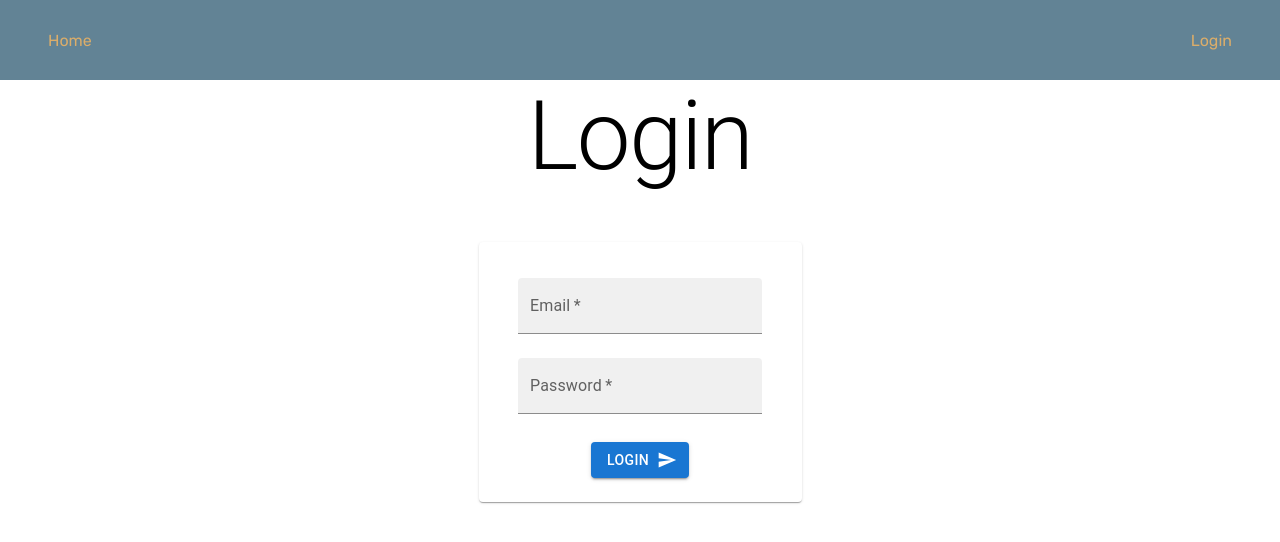
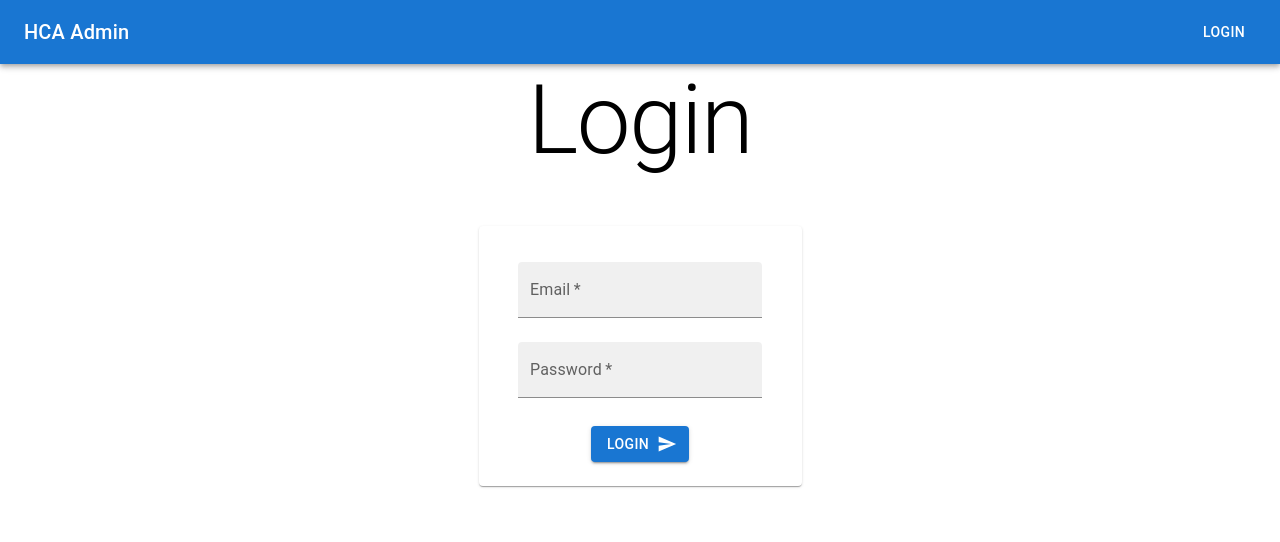
Before and after one commit to RhysandLy/mern-project, a React (Create React App) app in the folder frontend/: page /login in a window 1280 px wide. Shown: the top 542 px of the page. Built offline with nearby package versions, Linux system fonts and the light colour scheme.

Commit message:
styles for nav

```diff
--- a/frontend/src/components/Header/Header.js
+++ b/frontend/src/components/Header/Header.js
@@ -2,6 +2,10 @@ import styles from "./Header.module.css";
 import { Link, useHistory } from "react-router-dom";
 import { useDispatch, useSelector } from "react-redux";
 import { logout } from "../../actions/userActions";
+//styles fro mmaterial ui
+import { Typography, Button, Toolbar, Box, AppBar, IconButton  } from "@mui/material";
+//assest and icons
+import HomeIcon from '@mui/icons-material/Home';
 
 const Header = () => {
   const history = useHistory();
@@ -14,32 +18,71 @@ const Header = () => {
     history.push("/");
   };
   return (
-    <div className={styles.header}>
-      <div className={styles.leftLinksContainer}>
-        <Link style={{ textDecoration: "none" }} to="/">
-          <div className={styles.headerLink}>Home</div>
-        </Link>
-      </div>
+    <Box sx={{ flexGrow: 1 }}>
+      <AppBar position="static">
+        <Toolbar>
+          {/*TODO: fix navbar*/}
+          <Typography variant="h6" component="div" sx={{ flexGrow: 1 }}>
+            HCA Admin
+          </Typography>
+
+          {userInfo ? (
             <div>
-        {userInfo ? (
-          <div className={styles.rightLinksContainer}>
               <Link style={{ textDecoration: "none" }} to="/dashboard">
-              <div className={styles.headerLink}>Dashboard</div>
+                <Button style={{ color: "white" }} sx={{ flexGrow: 1 }}>
+                  Dashboard
+                </Button>
               </Link>
               <Link style={{ textDecoration: "none" }} to="/create-student">
-              <div className={styles.headerLink}>Create Student</div>
+                <Button style={{ color: "white" }} sx={{ flexGrow: 1 }}>
+                  Create Student
+                </Button>
               </Link>
-            <div className={styles.headerLink} onClick={logoutHandler}>
+              <Button
+                style={{ color: "white" }}
+                sx={{ flexGrow: 1 }}
+                onClick={logoutHandler}
+              >
                 Logout
-            </div>
+              </Button>
             </div>
           ) : (
             <Link style={{ textDecoration: "none" }} to="/login">
-            <div className={styles.headerLink}>Login</div>
+              <Button style={{ color: "white" }} sx={{ flexGrow: 1 }}>
+                Login
+              </Button>
             </Link>
           )}
-      </div>
-    </div>
+        </Toolbar>
+      </AppBar>
+    </Box>
+
+    // <div className={styles.header}>
+    //   <div className={styles.leftLinksContainer}>
+    //     <Link style={{ textDecoration: "none" }} to="/">
+    //       <div className={styles.headerLink}>Home</div>
+    //     </Link>
+    //   </div>
+    //   <div>
+    //     {userInfo ? (
+    //       <div className={styles.rightLinksContainer}>
+    //         <Link style={{ textDecoration: "none" }} to="/dashboard">
+    //           <div className={styles.headerLink}>Dashboard</div>
+    //         </Link>
+    //         <Link style={{ textDecoration: "none" }} to="/create-student">
+    //           <div className={styles.headerLink}>Create Student</div>
+    //         </Link>
+    //         <div className={styles.headerLink} onClick={logoutHandler}>
+    //           Logout
+    //         </div>
+    //       </div>
+    //     ) : (
+    //       <Link style={{ textDecoration: "none" }} to="/login">
+    //         <div className={styles.headerLink}>Login</div>
+    //       </Link>
+    //     )}
+    //   </div>
+    // </div>
   );
 };
 
```
Lines whose indentation alone changed are shown as unchanged.
